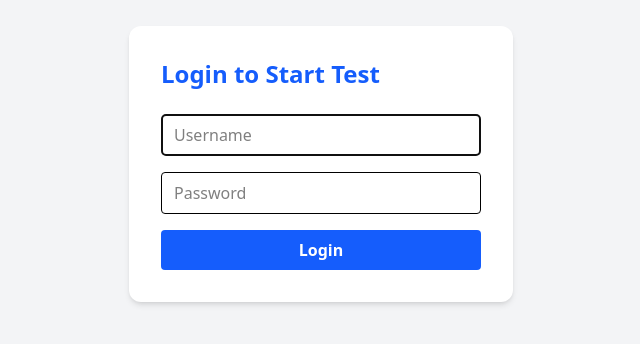
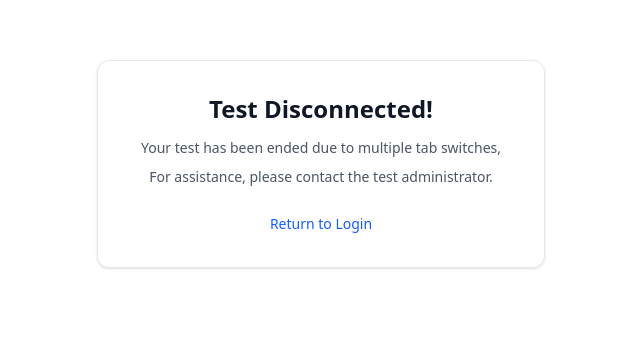
Before and after one commit to SKavyagithub08/agh-tabSwitching, a React (Vite) app in the folder frontend/: page /disconnected in a window 1280 px wide. Shown: the part 236-580 px from the top of the page, without its empty margins (319-959 px from the left). Built offline with nearby package versions, Linux system fonts and the light colour scheme.

Commit message:
add disconnectPage and improve UI for login and disconnect Pages

```diff
--- a/frontend/package.json
+++ b/frontend/package.json
@@ -14,6 +14,7 @@
     "@tailwindcss/vite": "^4.1.8",
     "react": "^19.1.0",
     "react-dom": "^19.1.0",
+    "react-router-dom": "^7.6.1",
     "react-toastify": "^11.0.5",
     "tailwindcss": "^4.1.8"
   },
--- a/frontend/src/App.jsx
+++ b/frontend/src/App.jsx
@@ -1,10 +1,17 @@
+import { BrowserRouter as Router, Routes, Route } from "react-router-dom";
 import TestPage from "./components/TestPage";
+import DisconnectPage from "./components/DisconnectPage";
 import './index.css'
 
 function App() {
 
   return (
-    <TestPage />
+    <Router>
+      <Routes>
+        <Route path="/" element={<TestPage />} />
+        <Route path="/disconnected" element={<DisconnectPage />} />
+      </Routes>
+    </Router>
   )
 }
 
--- /dev/null
+++ b/frontend/src/components/DisconnectPage.jsx
@@ -0,0 +1,30 @@
+import React from "react";
+
+const DisconnectPage = () => {
+  return (
+    <div className="min-h-screen flex items-center justify-center bg-white px-4">
+      <div className="w-full max-w-md border border-gray-200 rounded-xl shadow-sm p-8 text-center">
+        <h1 className="text-2xl font-semibold text-gray-900 mb-3">
+          Test Disconnected!
+        </h1>
+        <p className="text-sm text-gray-600 leading-relaxed">
+          Your test has been ended due to multiple tab switches,
+        </p>
+        <p className="text-sm text-gray-600 mt-2">
+          For assistance, please contact the test administrator.
+        </p>
+
+        <div className="mt-6">
+          <button
+            onClick={() => window.location.href = "/"}
+            className="text-sm text-blue-600 font-medium hover:underline"
+          >
+            Return to Login
+          </button>
+        </div>
+      </div>
+    </div>
+  );
+};
+
+export default DisconnectPage;
--- a/frontend/src/components/TestPage.jsx
+++ b/frontend/src/components/TestPage.jsx
@@ -2,13 +2,16 @@ import React, { useEffect, useState, useRef } from "react";
 import Editor from "@monaco-editor/react";
 import { ToastContainer, toast } from "react-toastify";
 import 'react-toastify/dist/ReactToastify.css';
+import { useNavigate } from "react-router-dom";
+
 
 const TestPage = () => {
   const [tabSwitchCount, setTabSwitchCount] = useState(0);
-  const [timeLeft, setTimeLeft] = useState(30 * 60); // 30 minutes in seconds
+  const [timeLeft, setTimeLeft] = useState(30 * 60);
   const [code, setCode] = useState("// Write your solution here");
   const recentlySwitched = useRef(false);
   const autoSubmitted = useRef(false);
+  const navigate = useNavigate();
 
   //this is login state
   const [isLoggedIn, setIsLoggedIn] = useState(false);
@@ -82,11 +85,11 @@ const TestPage = () => {
       }
     } else if (count === 3) {
       if (!toast.isActive('tab-warning-3')) {
-        toast.error("⚠️ You’ve switched tabs 3 times! One more and you’ll be auto-submitted.", { toastId: 'tab-warning-3' });
+        toast.error("You’ve switched tabs 3 times! One more and you’ll be auto-submitted.", { toastId: 'tab-warning-3' });
       }
     } else if (count === 4) {
       if (!toast.isActive('tab-warning-4')) {
-        toast.error("🚨 Final warning! Next tab switch = auto-submit.", { toastId: 'tab-warning-4' });
+        toast.error("Final warning! Next tab switch = auto-submit.", { toastId: 'tab-warning-4' });
       }
     }
   };
@@ -124,9 +127,15 @@ const TestPage = () => {
   const handleAutoSubmit = () => {
   if (autoSubmitted.current) return;
   autoSubmitted.current = true;
-    toast.error("🚫 Test auto-submitted due to tab switching or timeout!");
+
+  toast.error("Test auto-submitted due to tab switching or timeout!");
   console.log("Auto-submitting test...");
+
+  setTimeout(() => {
+    navigate("/disconnected");
+  }, 2000); // Give toast a moment to show
 };
+
 
   const formatTime = (seconds) => {
     const mins = String(Math.floor(seconds / 60)).padStart(2, '0');
@@ -137,31 +146,51 @@ const TestPage = () => {
 
   if (!isLoggedIn) {
   return (
-      <div className="min-h-screen flex items-center justify-center bg-gray-100">
+    <div className="min-h-screen flex items-center justify-center bg-gray-50 px-4">
       <form
-          className="bg-white p-8 rounded-xl shadow-md w-full max-w-sm flex flex-col gap-4"
+        className="w-full max-w-sm bg-white rounded-xl shadow-md border border-gray-200 p-8"
         onSubmit={handleLogin}
       >
-          <h2 className="text-2xl font-bold text-blue-600 mb-2">Login to Start Test</h2>
+        <h2 className="text-2xl font-semibold text-gray-800 mb-6 text-center">
+          Login to Start Test
+        </h2>
+
+        <div className="mb-4">
+          <label className="block text-sm text-gray-600 mb-1" htmlFor="username">
+            Username
+          </label>
           <input
+            id="username"
             type="text"
-            placeholder="Username"
-            className="border rounded px-3 py-2"
+            placeholder="Enter your username"
+            className="w-full px-3 py-2 border border-gray-300 rounded-lg focus:outline-none focus:ring-2 focus:ring-blue-500 text-sm"
             value={loginForm.username}
             onChange={e => setLoginForm({ ...loginForm, username: e.target.value })}
             autoFocus
           />
+        </div>
+
+        <div className="mb-4">
+          <label className="block text-sm text-gray-600 mb-1" htmlFor="password">
+            Password
+          </label>
           <input
+            id="password"
             type="password"
-            placeholder="Password"
-            className="border rounded px-3 py-2"
+            placeholder="Enter your password"
+            className="w-full px-3 py-2 border border-gray-300 rounded-lg focus:outline-none focus:ring-2 focus:ring-blue-500 text-sm"
             value={loginForm.password}
             onChange={e => setLoginForm({ ...loginForm, password: e.target.value })}
           />
-          {loginError && <div className="text-red-600 text-sm">{loginError}</div>}
+        </div>
+
+        {loginError && (
+          <div className="text-red-600 text-sm mb-4">{loginError}</div>
+        )}
+
         <button
           type="submit"
-            className="bg-blue-600 text-white rounded px-4 py-2 font-semibold hover:bg-blue-700"
+          className="w-full py-2 bg-blue-600 hover:bg-blue-700 text-white font-medium rounded-lg transition text-sm"
         >
           Login
         </button>
@@ -169,6 +198,7 @@ const TestPage = () => {
     </div>
   );
 }
+
 
   return (
     <div className="min-h-screen flex flex-col bg-gray-100">
```
Also changed, not shown: 1 other file (tests, documents, lock files or other folders). Lines whose indentation alone changed are shown as unchanged.
